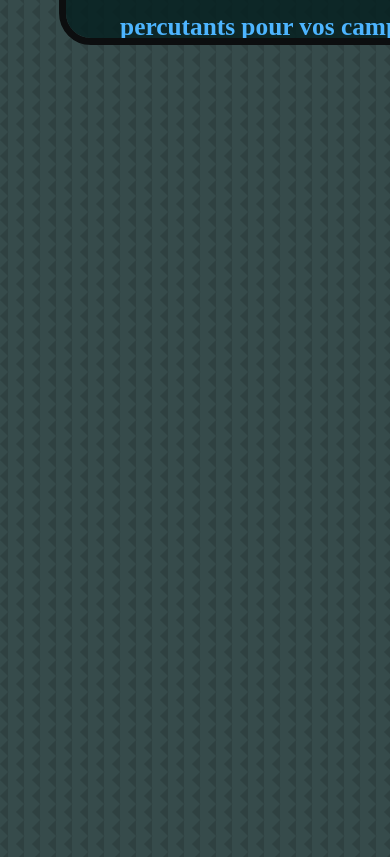
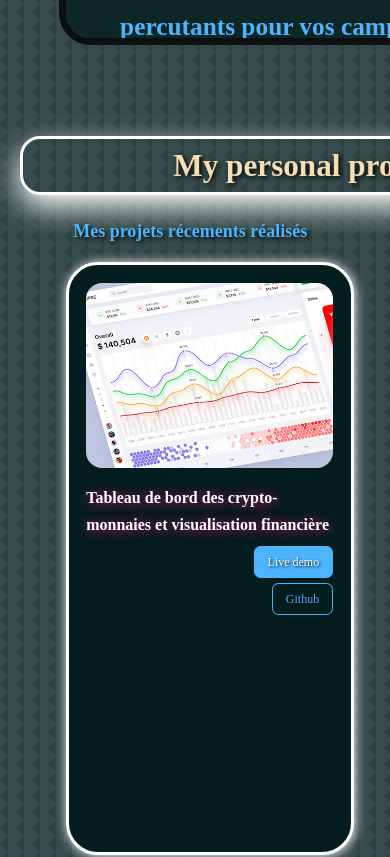
Before and after one commit to Mouhamed1003/keenprogrammer.com, a React (Create React App) app: page / in a window 390 px wide. Shown: the part 7740-8597 px from the top of the page. Built offline with nearby package versions, Linux system fonts and the light colour scheme.

Commit message:
Update portfolio.css

```diff
--- a/src/components/portfolio/portfolio.css
+++ b/src/components/portfolio/portfolio.css
@@ -130,8 +130,8 @@
 /* Very small devices (iPhone 12 Pro) */
 @media screen and (max-width: 390px) {
     #portfolio {
-        padding-top: 117rem;
-        height: auto; /* Ajuster automatiquement la hauteur */
+        padding-top: 1rem;
+        margin-top: 13vw;
     }
     #portfolio h2 {
         margin-left: 0.1rem;
@@ -142,10 +142,11 @@
         gap: 2rem;
         width: 19rem;
         padding: 0.5rem; /* Réduire le padding pour les très petits écrans */
-        margin-left: 5.4em;
+        margin-left: 8.4em;
     }
     .portfolio_item {
-        width: 100%; /* Prendre toute la largeur disponible */
+        width: 100%;
+        height: 152vw;
     }
     .portfolio_item h3 {
         font-size: medium;
@@ -156,8 +157,9 @@
         align-items: flex-end;
     }
     #portfolio h5 {
-        font-size: x-large;
-        margin-left: 1rem;
-        margin-right: 0.8rem;
+        font-size: 8vw;
+        margin-left: .5em;
+        margin-right: -7.5em;
+        text-align: center;
     }
 }
```
